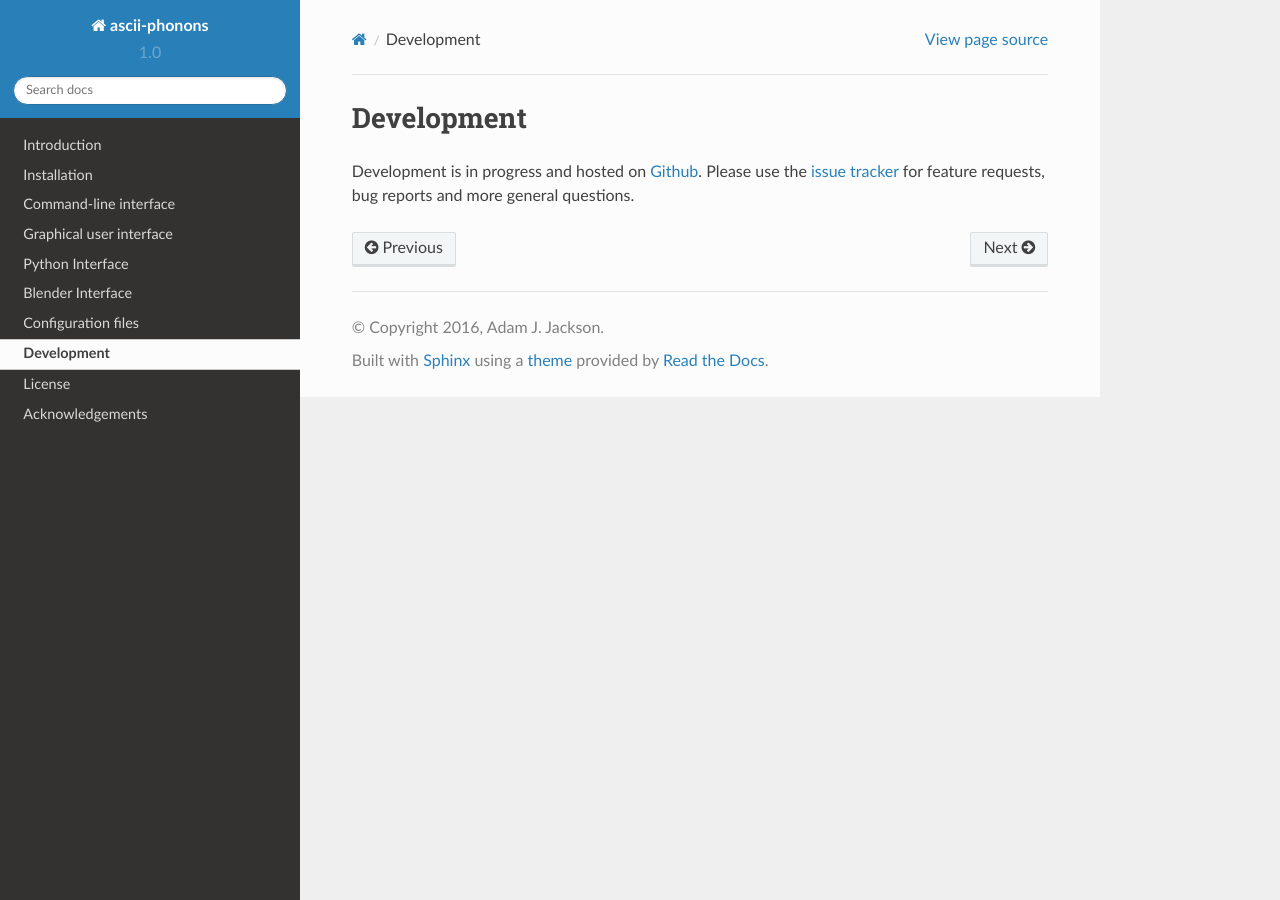
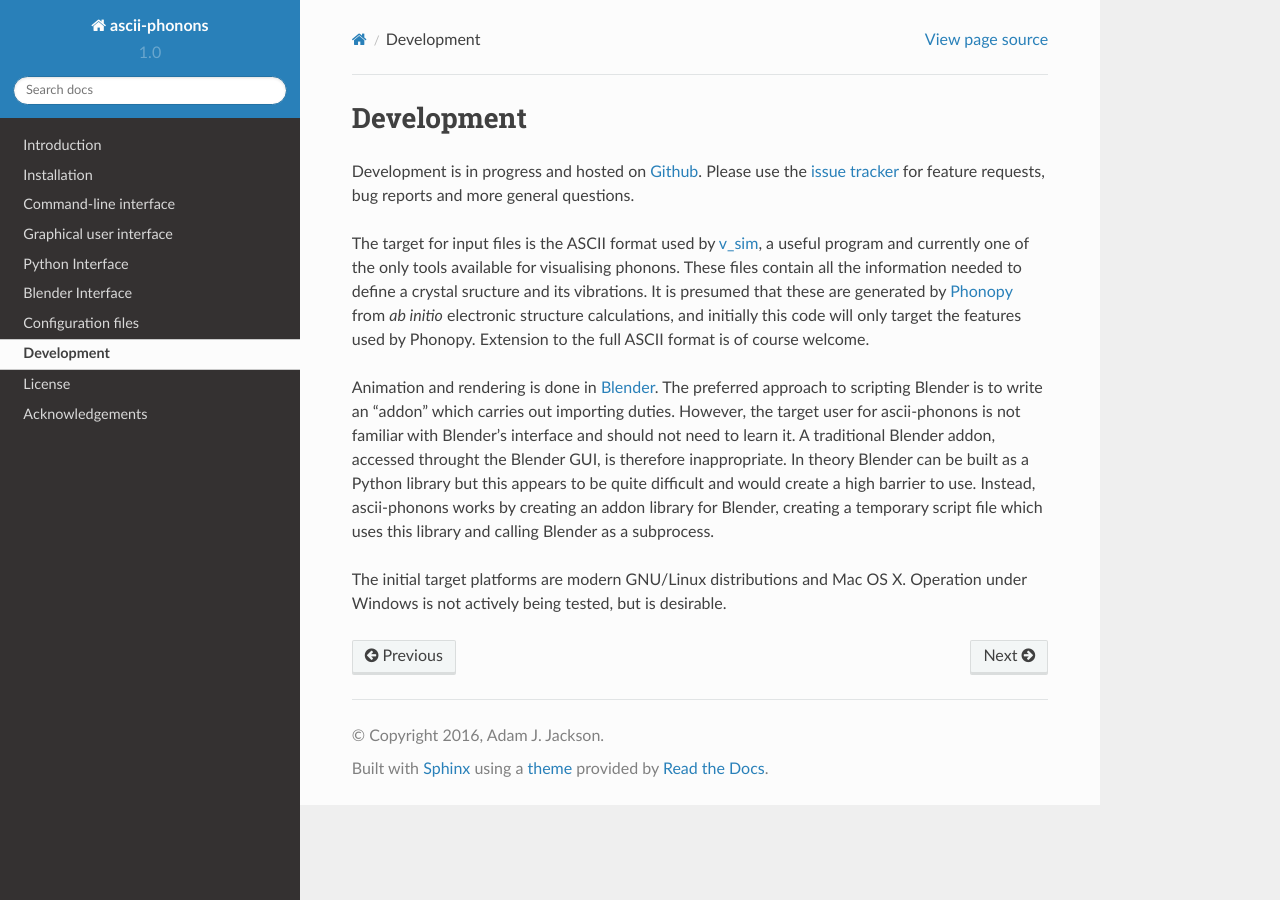
Before and after one commit to ajjackson/ascii-phonons, a Sphinx documentation site: the page built from docs/Development.rst, in a window 1280 px wide. Built offline with Sphinx 7.4.7 and the Read the Docs theme 2.0.0, drawn with Linux system fonts in a browser that asks for light colours.

```diff
--- a/docs/Development.rst
+++ b/docs/Development.rst
@@ -4,3 +4,28 @@ Development
 Development is in progress and hosted on `Github <https://github.com/ajjackson/ascii-phonons>`_.
 Please use the `issue tracker <https://github.com/ajjackson/ascii-phonons/issues>`__ for
 feature requests, bug reports and more general questions.
+
+The target for input files is the ASCII format used by
+`v\_sim <http://inac.cea.fr/L_Sim/V_Sim/>`__, a useful program and
+currently one of the only tools available for visualising phonons. These
+files contain all the information needed to define a crystal sructure
+and its vibrations. It is presumed that these are generated by
+`Phonopy <http://phonopy.sourceforge.net/>`__ from *ab initio*
+electronic structure calculations, and initially this code will only
+target the features used by Phonopy. Extension to the full ASCII format
+is of course welcome.
+
+Animation and rendering is done in `Blender
+<http://www.blender.org/>`__.  The preferred approach to scripting
+Blender is to write an "addon" which carries out importing duties.
+However, the target user for ascii-phonons is not familiar with Blender's
+interface and should not need to learn it. A traditional Blender
+addon, accessed throught the Blender GUI, is therefore inappropriate.
+In theory Blender can be built as a Python library but this appears to
+be quite difficult and would create a high barrier to use.
+Instead, ascii-phonons works by creating an addon library for Blender,
+creating a temporary script file which uses this library and calling Blender as
+a subprocess.
+
+The initial target platforms are modern GNU/Linux distributions and Mac OS X.
+Operation under Windows is not actively being tested, but is desirable.
```
Also changed, not shown: README.md (+31 -27 lines).
